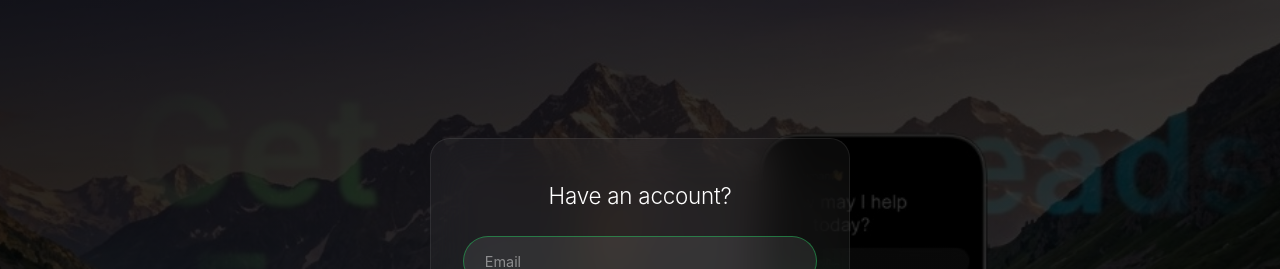
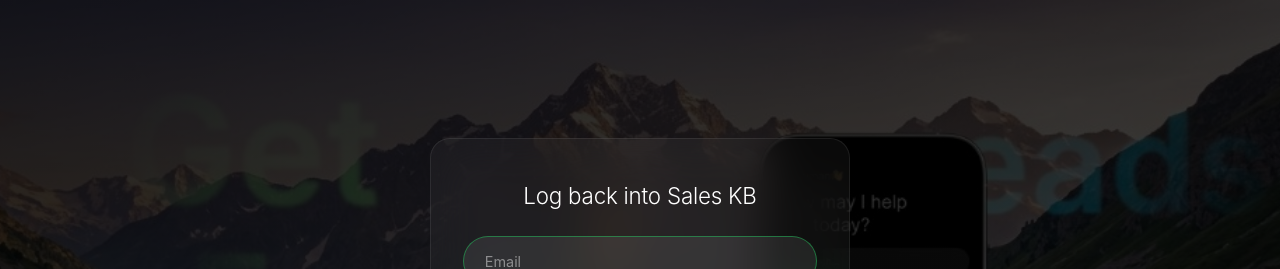
Before and after one commit to Freewinger77/wasup-kb, a React (Vite) app in the folder frontend/: page / in a window 1280 px wide. Shown: the top 269 px of the page. Built offline with nearby package versions, Linux system fonts and the light colour scheme; no server answers.

Commit message:
Update login page heading to "Log back into Sales KB"
Co-Authored-By: Claude Sonnet 4.6 <noreply@anthropic.com>

```diff
--- a/frontend/src/components/AuthPage.tsx
+++ b/frontend/src/components/AuthPage.tsx
@@ -158,7 +158,7 @@ export default function AuthPage() {
           {pendingVerification
             ? 'Verify Email'
             : mode === 'signin'
-              ? 'Have an account?'
+              ? 'Log back into Sales KB'
               : mode === 'signup'
                 ? 'Create Account'
                 : 'Reset Password'}
```
